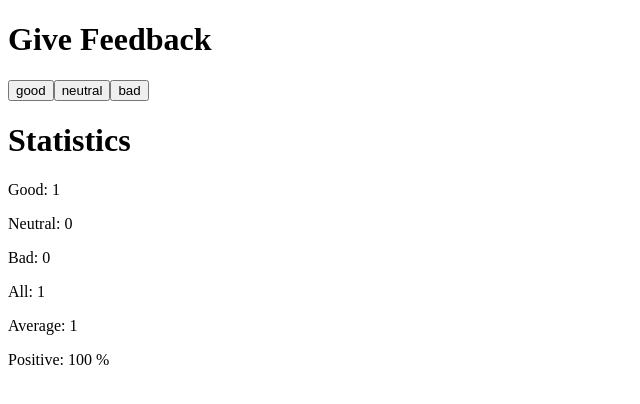
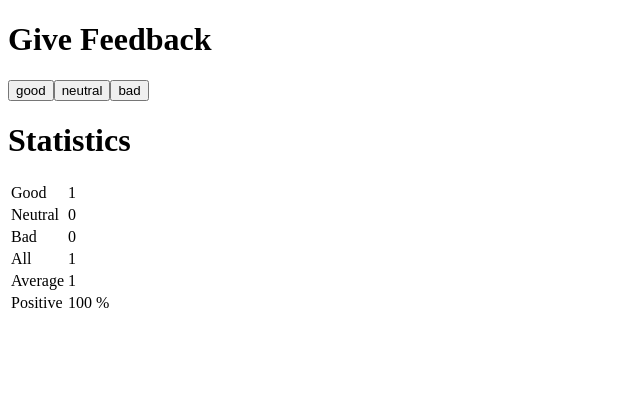
Before and after one commit to Real-bay/fullstackopen, a React (Vite) app in the folder part1/: page / in a window 1280 px wide. Both pictures are taken after a click on the button "good". Shown: the top 404 px of the page, without its empty margins (0-640 px from the left). Built offline with nearby package versions, Linux system fonts and the light colour scheme.

Commit message:
part1 1.11

```diff
--- a/part1/src/App.jsx
+++ b/part1/src/App.jsx
@@ -6,14 +6,16 @@
   const bad = props.bad
 
   return(
-    <>
+    <table>
+      <tbody>
       <StatisticsLine text="Good" value={good}/>
       <StatisticsLine text="Neutral" value={neutral}/>
       <StatisticsLine text="Bad" value={bad}/>
       <StatisticsLine text="All" value={good + neutral + bad}/>
       <StatisticsLine text="Average" value={(good + (-1)*bad)/(good+neutral+bad)}/>
       <StatisticsLine text="Positive" value={good/(good+neutral+bad) * 100 + " %"}/>
-    </>
+      </tbody>
+    </table>
   )
 }
 
@@ -22,7 +24,7 @@
   const value = props.value
 
   return(
-    <p>{text}: {value}</p>
+    <tr><td>{text}</td><td>{value}</td></tr>
   )
 }
 
```
